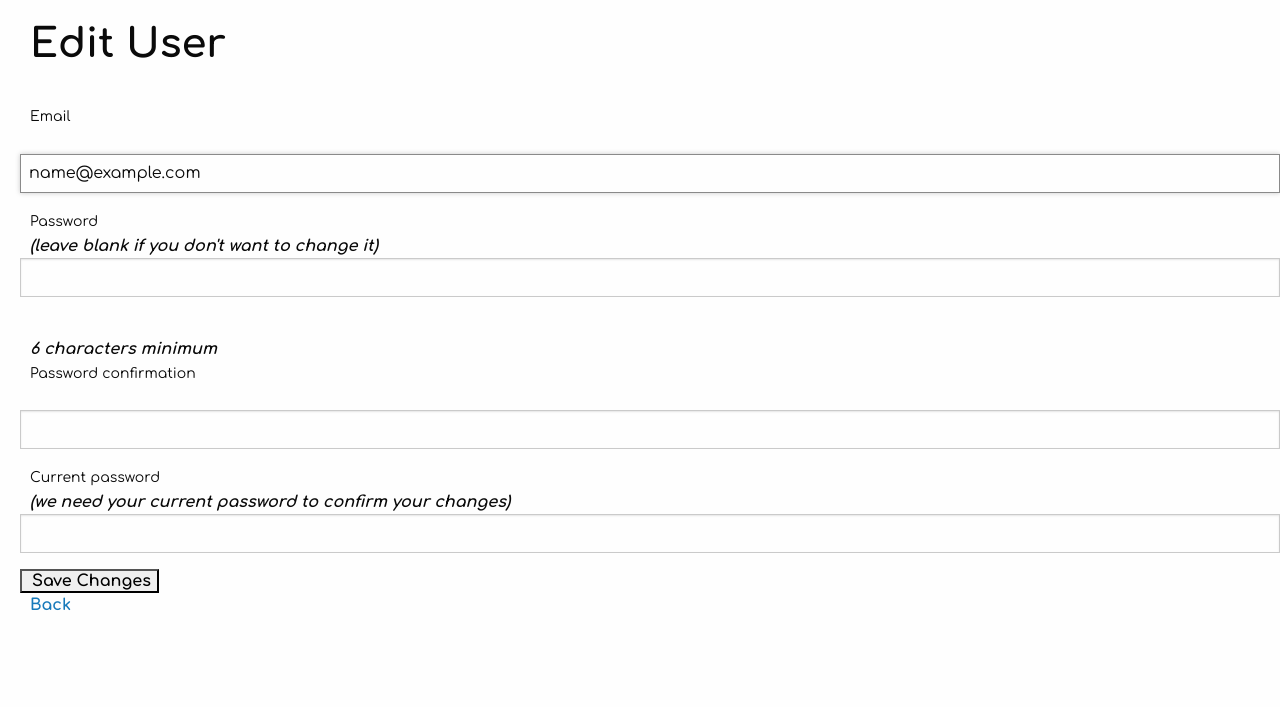
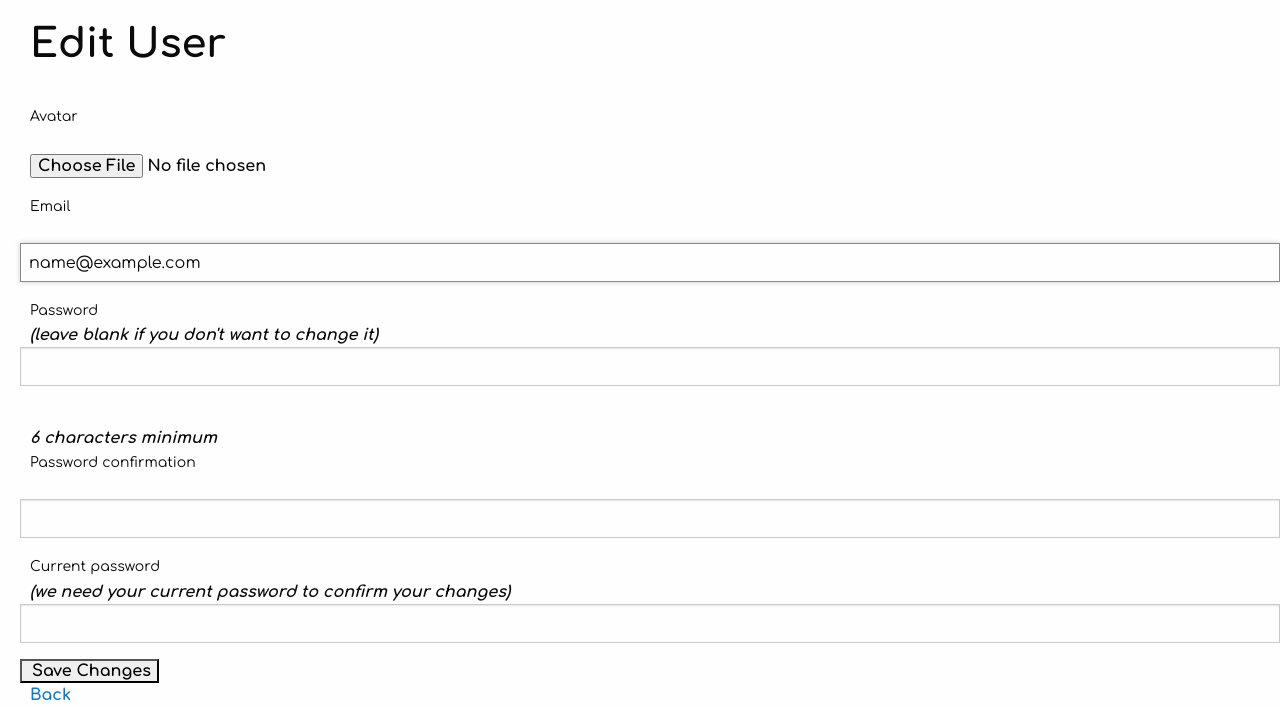
Before and after one commit to cbirdsong215/Best-places-to-drink-in-public, a Rails app: page /users/edit in a window 1280 px wide. Shown: the part 134-841 px from the top of the page. Before the commit the page ends 744 px from the top, so only its background shows below. Run offline with Rails 7, Linux system fonts and the light colour scheme; the visitor is signed in with stand-in values (Sample User, id 1); style sheets or scripts are compiled from the project's sources; some libraries are stand-ins or nearby versions.

Commit message:
you can now edit your profile pic'

```diff
--- a/app/controllers/application_controller.rb
+++ b/app/controllers/application_controller.rb
@@ -6,5 +6,7 @@ class ApplicationController < ActionController::Base
 
   def configure_permitted_parameters
    devise_parameter_sanitizer.permit(:sign_up, keys: [:first_name, :last_name, :password, :password_confirmation, :avatar, :admin])
+   devise_parameter_sanitizer.permit(:account_update) { |u| u.permit(:first_name, :last_name, :email, :password, :password_confirmation, :current_password, :avatar, :avatar_cache, :remove_avatar) }
   end
+
 end
--- a/app/views/devise/registrations/edit.html.erb
+++ b/app/views/devise/registrations/edit.html.erb
@@ -9,6 +9,8 @@
 <div class="row">
   <div class="small-10 small-center columns">
     <%= image_tag (@user.avatar) %>
+    <%= f.label :avatar %><br />
+    <%= f.file_field :avatar %>
   </div>
 </div>
 <div class="row">
@@ -46,9 +48,7 @@
 </div>
 <div class="row">
   <div class="small-10 small-center columns">
-    <div>
-      <%= f.submit "Save Changes" %>
-    </div>
+    <%= f.submit "Save Changes" %>
   </div>
 </div>
 <% end %>
```
